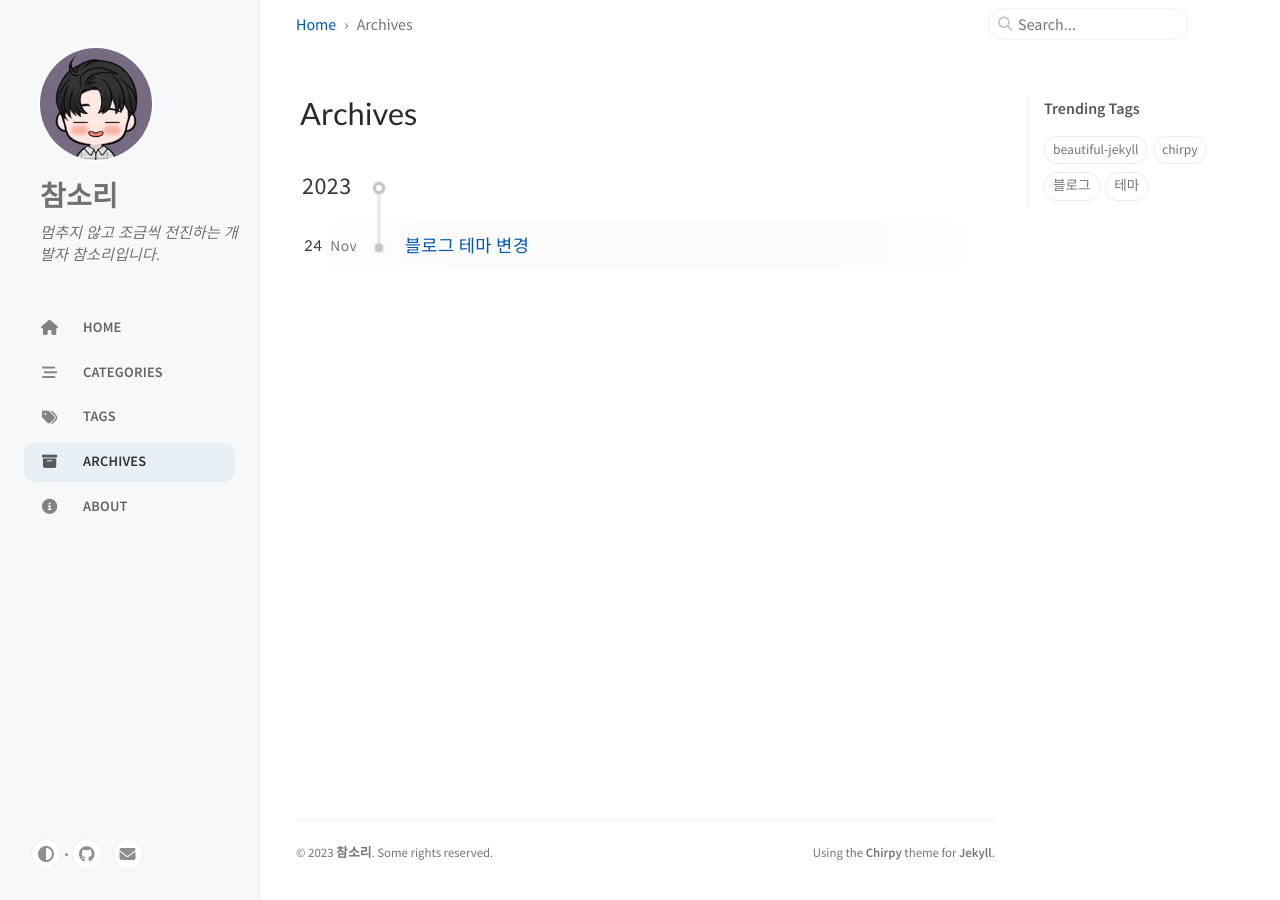
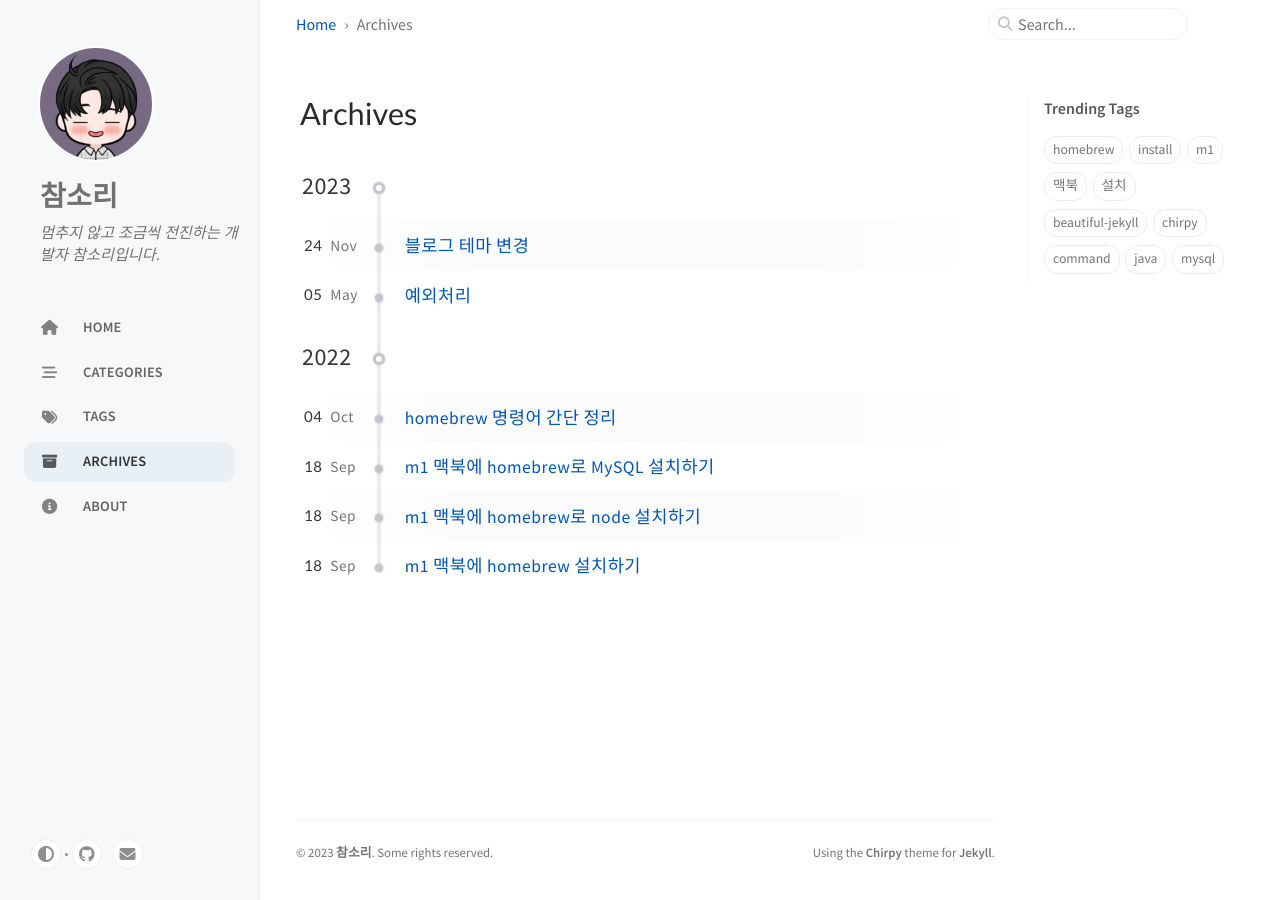
Before and after one commit to true-pine/true-pine.github.io, a Jekyll site: the page built from _tabs/archives.md, in a window 1280 px wide. Built offline with Jekyll 4.4.1, drawn with Linux system fonts in a browser that asks for light colours; cached includes are drawn as plain includes; comment, search, counter and statistics services are not loaded.

Commit message:
Add: post 및 이미지 추가

````diff
--- /dev/null
+++ b/_posts/install/2022-09-18-1.md
@@ -0,0 +1,35 @@
+---
+title: m1 맥북에 homebrew 설치하기
+date: 2022-09-18 16:49:00 +0900
+categories: [Tools, Homebrew]
+tags: [m1, 맥북, homebrew, 설치, install]
+---
+
+## **1. homebrew 사이트 접속**
+
+homebrew 사이트 : <https://brew.sh/>
+
+## **2. homebrew 설치 명령어 복사**
+
+설치 명령어 옆 버튼을 눌러 명령어를 복사한다.
+
+![1](/assets/img/posts/install/1/1.png)
+
+## **3. 터미널에 붙여넣기 후 명령어 실행**
+
+명령어를 실행하고 설치가 완료되면 아래와 같은 화면이 된다.
+PATH 추가를 위해 아래 두 줄의 명령어를 순서대로 입력 후 실행해준다.
+
+![2](/assets/img/posts/install/1/2.png)
+
+## **4. homebrew 설치 확인**
+
+아래 명령어를 입력해서 homebrew가 정상적으로 설치되었는지 확인
+
+```bash
+brew --version
+```
+
+정상적으로 설치가 완료되면 아래와 같이 homebrew의 버전이 표시된다.
+
+![3](/assets/img/posts/install/1/3.png)
--- /dev/null
+++ b/_posts/install/2022-09-18-2.md
@@ -0,0 +1,42 @@
+---
+title: m1 맥북에 homebrew로 node 설치하기
+date: 2022-09-18 17:17:00 +0900
+categories: [Tools, Homebrew]
+tags: [m1, 맥북, homebrew, node, node.js, nodejs, 설치, install]
+---
+
+## **1. Node.js 사이트 접속**
+
+Node.js 사이트 : <https://nodejs.org/en/>
+
+## **2. LTS 버전 확인**
+
+Node.js 사이트에 접속해서 LTS의 버전을 확인한다.
+
+![1](/assets/img/posts/install/2/1.png)
+
+## **3. 터미널에 명령어 입력**
+
+LTS 버전을 설치하려면 아래의 명령어를
+
+```bash
+brew install node@16
+```
+
+최신버전을 설치하려면 아래의 명령어를 입력한다.
+
+```bash
+brew install node
+```
+
+## **4. Node 설치 확인**
+
+PATH를 추가하는 명령어를 실행한다.
+
+![2](/assets/img/posts/install/2/2.png)
+
+아래의 명령어를 입력하여 정상적으로 설치되었는지 확인한다.
+
+```bash
+node --version
+```
--- /dev/null
+++ b/_posts/install/2022-09-18-3.md
@@ -0,0 +1,43 @@
+---
+title: m1 맥북에 homebrew로 MySQL 설치하기
+date: 2022-09-18 18:03:00 +0900
+categories: [Tools, Homebrew]
+tags: [m1, 맥북, homebrew, mysql, 설치, install]
+---
+
+## **1. MySQL 설치**
+
+아래의 명령어를 실행하고 일단 설치가 될 때까지 기다린다.
+
+```bash
+brew install mysql
+```
+
+## **2. MySQL 보안 설정**
+
+설치가 완료되면 MySQL 보안 설정을 진행해야 한다.
+보안 설정을 진행하기 위해 MySQL 서버를 실행한다.
+
+```bash
+mysql.server start
+```
+
+![1](/assets/img/posts/install/3/1.png)
+
+아래의 명령어를 입력하여 MySQL 보안 설정을 진행한다.
+
+```bash
+mysql_secure_installation
+```
+
+![2](/assets/img/posts/install/3/2.png)
+
+## **3. MySQL 접속 확인**
+
+설치하고 보안 설정했으니 정상적으로 MySQL에 접속이 가능한지 확인한다.
+
+```bash
+mysql -u root -p
+```
+
+![3](/assets/img/posts/install/3/3.png)
--- /dev/null
+++ b/_posts/install/2022-10-04-4.md
@@ -0,0 +1,97 @@
+---
+title: homebrew 명령어 간단 정리
+date: 2022-10-04 17:34:00 +0900
+categories: [Tools, Homebrew]
+tags: [homebrew, command, 명령어]
+---
+
+## **homebrew 버전 확인**
+
+```bash
+brew --version
+```
+{: .nolineno }
+
+## **homebrew 버전 업데이트**
+
+```bash
+brew update
+```
+{: .nolineno }
+
+## **패키지 검색**
+
+```bash
+brew search [패키지명]
+```
+{: .nolineno }
+
+## **패키지 설치**
+
+```bash
+brew install [패키지명]
+# or
+brew install [패키지명@버전]
+```
+{: .nolineno }
+
+## **설치한 패키지 목록 확인**
+
+```bash
+brew --version
+```
+{: .nolineno }
+
+## **homebrew 버전 확인**
+
+```bash
+brew list
+```
+{: .nolineno }
+
+## **업데이트 가능한 패키지 목록 확인**
+
+```bash
+brew outdated
+```
+{: .nolineno }
+
+## **패키지 업데이트**
+
+```bash
+brew upgrade [패키지명]
+```
+{: .nolineno }
+
+## **모든 패키지 업데이트**
+
+```bash
+brew upgrade
+```
+{: .nolineno }
+
+## **패키지 최신버전을 제외한 나머지 버전 정리**
+
+```bash
+brew cleanup
+```
+{: .nolineno }
+
+## **패키지 삭제**
+
+```bash
+brew uninstall [패키지명]
+```
+{: .nolineno }
+
+## **homebrew 삭제**
+
+```bash
+/bin/bash -c "$(curl -fsSL https://raw.githubusercontent.com/Homebrew/install/HEAD/uninstall.sh)"
+```
+{: .nolineno }
+
+```bash
+sudo rm -rf /usr/local/Homebrew
+```
+{: .nolineno }
--- a/_posts/java/2023-05-05-1.md
+++ b/_posts/java/2023-05-05-1.md
@@ -3,5 +3,122 @@ title: 예외처리
 date: 2023-05-05 21:34:00 +0900
 categories: [Java]
 tags: [java, 예외처리, try-catch]
-published: false
 ---
+
+## **Java에서는 예외를 두 가지로 분류한다.**
+
+1. 체크 예외 (Checked Exception)
+- `try-catch-finally` 로 예외를 처리하거나 메서드 선언부에 `throws` 를 사용해서 예외를 호출한 곳으로 위임하지 않으면 컴파일 오류가 발생한다.
+- `RuntimeException` 을 제외한 `Exception` 클래스의 자식 클래스
+
+2. 언체크 예외 (Unchecked Exception)
+- 런타입 시에 예외가 발생하기 때문에 컴파일 시 오류가 발생하지 않아서 예외가 발생하지 않도록 주의해야 한다.
+- `RuntimeException` 클래스의 자식 클래스
+
+![예외처리 클래스의 상속관계](/assets/img/posts/java/1/1.png)
+
+## **try-catch-finally 와 throws 의 차이**
+
+`try-catch-finally` 구문은 예외를 처리하고 프로그램의 흐름을 제어할 때 사용하고, `throws` 구문은 메소드에서 발생할 수 있는 예외를 호출한 쪽으로 알릴 때 사용한다.
+
+둘의 차이점은 예외를 직접 처리하는지 아니면 예외처리를 호출한 쪽으로 위임하는지이다.
+
+특히 `throws` 는 트랜잭션과 밀접한 관련이 있다.
+
+> 트랜잭션은 하나의 작업 단위를 뜻한다.
+{: .prompt-tip }
+
+예를 들어 한 트랜잭션이 A, B, C 라는 작업으로 이루어져 있을 때 A, B, C 중 예외가 발생하면 트랜잭션을 실행하기 전 단계로 되돌려야 할 것이다.
+
+이 때 `throws` 를 이용해서 예외처리를 할 수 있다.
+
+```java
+void transaction() {
+    try {
+        A();
+        B();
+        C();
+    } catch(Exception e) {
+        // reset
+    }
+}
+
+void A() throws Exception {
+}
+
+void B() throws Exception {
+}
+
+void C() throws Exception {
+}
+```
+
+> 메서드에 예외를 선언할 때 일반적으로 RuntimeException 들은 적지 않고 반드시 처리해줘야 하는 예외들만 선언한다.
+{: .prompt-tip }
+
+## **멀티 catch 블럭**
+
+JDK1.7부터 여러 catch 블럭을 `|` 기호를 이용해서 하나의 catch 블럭으로 합칠 수 있다.
+
+```java
+try {
+    ...
+} catch (ExceptionA | ExceptionB e) {
+    ...
+}
+```
+
+## **try-with-resources 문**
+
+JDK1.7부터는 사용한 자원을 자동으로 해제해주는 `try-with-resources` 문을 사용할 수 있다.
+
+```java
+// 괄호 안에 두 문장 이상 넣을 경우 ';' 으로 구분한다.
+try (FileInputStream fs = new FileInputStream("test.txt");
+        DataInputStream ds = new DataInputStream(fs)) {
+    ...
+}
+```
+
+## **예외 되던지기**
+
+```java
+static void method() throws Exception {
+    try {
+        /* 예외 발생 */
+    } catch (Exception e) {
+        /* 예외 처리 */
+        throws e;
+    }
+}
+```
+
+예외 되던지기는 메서드에서 예외를 catch 하고 catch 블럭에서 다시 예외를 발생시켜 예외를 메서드 내부와 호출한 곳 둘 다 처리하도록 하는 것
+
+하나의 예외에 대해서 예외가 발생한 메서드와 이를 호출한 메서드 양쪽 모두에서 처리해줘야 할 작업이 있을 때 사용한다.
+
+## **원인 예외**
+
+모든 예외는 원인을 지정할 수 있는데, 예외의 원인을 지정하는 이유는 여러가지 예외를 하나의 큰 분류의 예외로 묶어서 다루기 위해서이다.
+
+### 예시.1
+
+```java
+try {
+	...
+} catch (NullPointerException e) {
+	Exception ex = new Exception("exception");
+	ex.initCause(e);
+	throws ex;
+}
+```
+
+혹은 checked 예외를 unchecked 예외로 처리하기 위해 사용한다.
+
+### 예시.2
+
+```java
+void method() {
+	throw new RuntimeException(new Exception("exception"));
+}
+```
````
Also changed, not shown: assets/img/posts/install/1/1.png (added), assets/img/posts/install/1/2.png (added), assets/img/posts/install/1/3.png (added), assets/img/posts/install/2/1.png (added), assets/img/posts/install/2/2.png (added), assets/img/posts/install/3/1.png (added), assets/img/posts/install/3/2.png (added), assets/img/posts/install/3/3.png (added), assets/img/posts/java/1/1.png (added).
